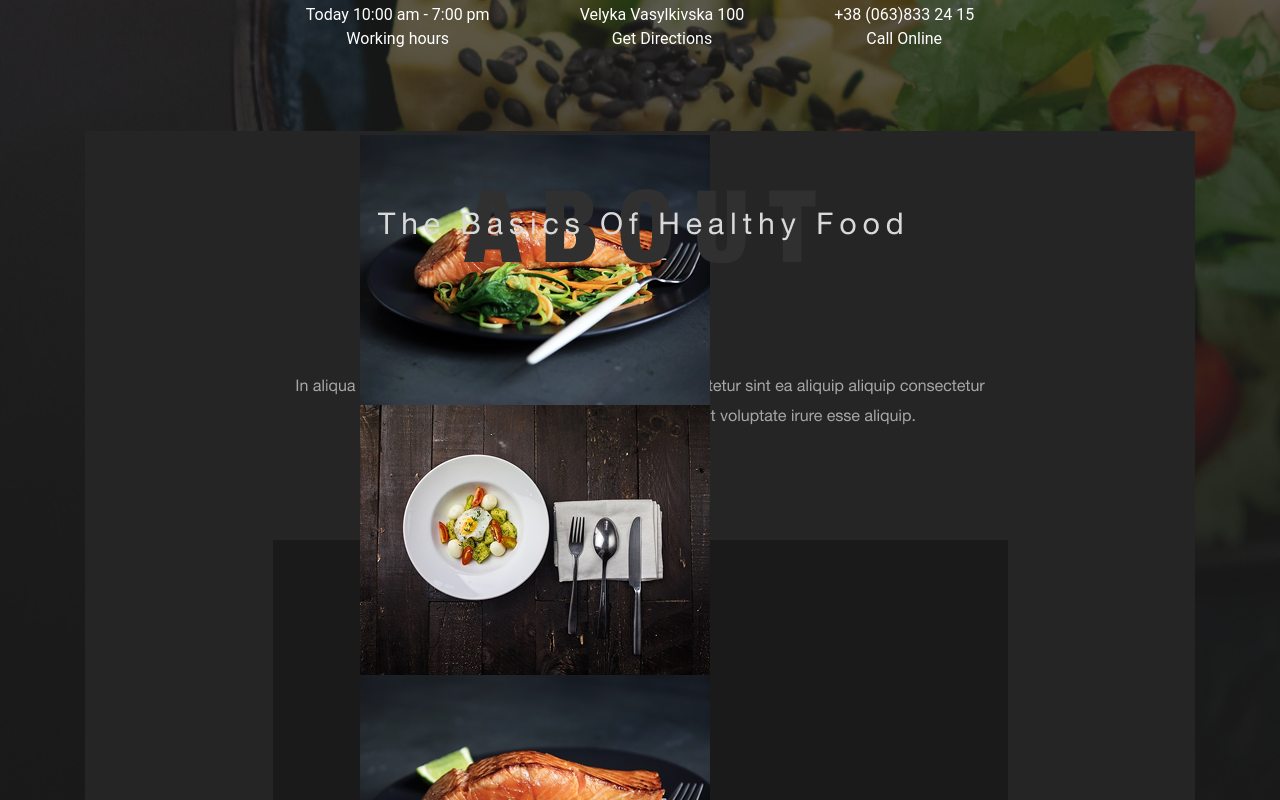
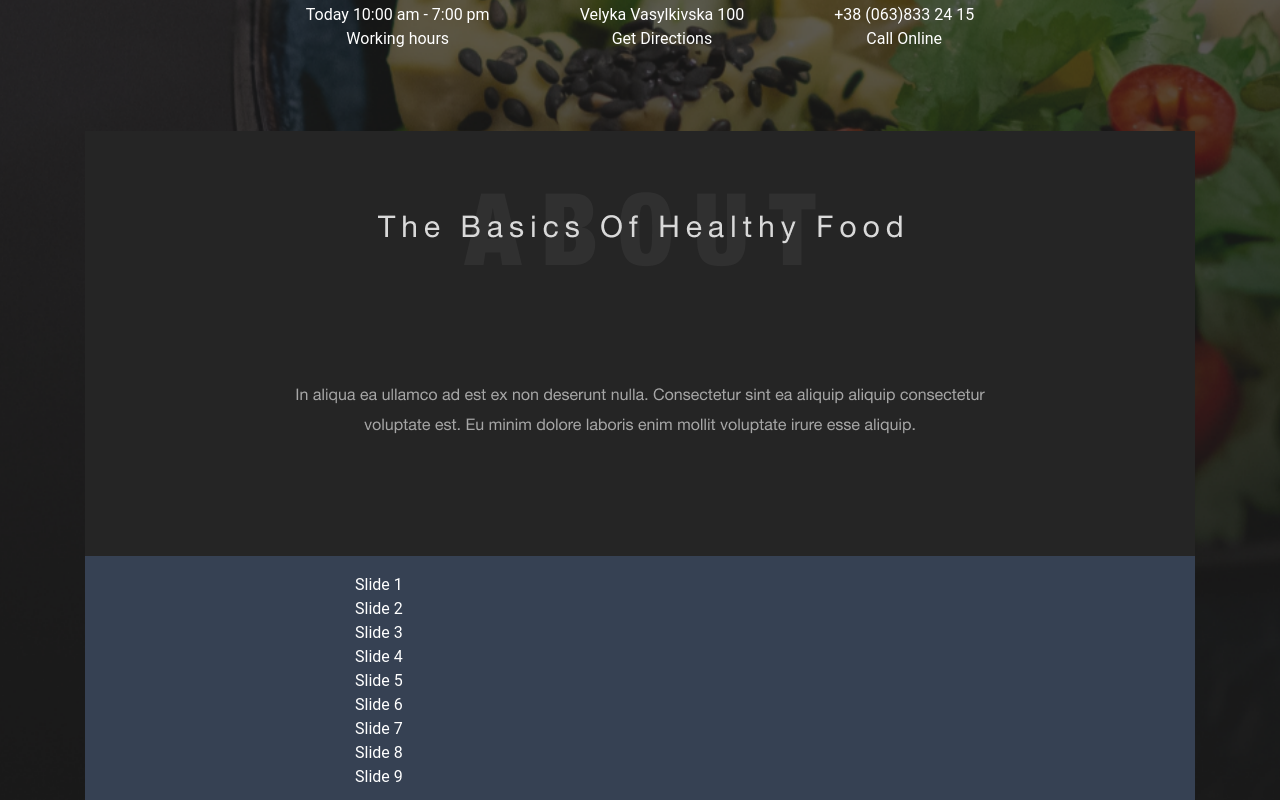
Before and after one commit to OsmanovAnar/Healty-food, a React (Vite) app: page / in a window 1280 px wide. Shown: the part 620-1420 px from the top of the page. Built offline with nearby package versions, Linux system fonts and the light colour scheme.

Commit message:
поменял свайпер на новый

```diff
--- a/src/App.tsx
+++ b/src/App.tsx
@@ -1,5 +1,5 @@
-import Header from './header/header'
-import Main from './main/sections/main'
+import Header from './header/Header'
+import Main from './main/sections/Main'
 
 const App = () => {
   return (
--- a/src/header/header.tsx
+++ b/src/header/header.tsx
@@ -1,4 +1,4 @@
-import HeaderNav from './header-nav'
+import HeaderNav from './Header-nav'
 
 const Header = () => {
   return (
--- a/src/main/sections/Swiper.tsx
+++ b/src/main/sections/Swiper.tsx
@@ -1,28 +1,33 @@
-import React, { useRef, useState } from 'react';
+import { Swiper, SwiperSlide } from 'swiper/react';
 import { Pagination } from 'swiper/modules';
-// Import Swiper React components
-import { Swiper, SwiperSlide } from 'swiper/react';
+
+
 
 
 const SwiperSection = () => {
   return (
+    <>
       <Swiper
         slidesPerView={2}
-        spaceBetween={35}
+        spaceBetween={30}
         pagination={{
           clickable: true,
         }}
         modules={[Pagination]}
-        className="mySwiper w-[735px] h-[270px] flex items-center justify-around bg-[#1A1A1A]"
+        className="mySwiper w-full h-[250px] bg-gray-700 flex justify-center items-center"
       >
-        <SwiperSlide><img className='w-full h-full' src="/eat1.png" alt="" /></SwiperSlide>
-        <SwiperSlide><img className='w-full h-full' src="/eat2.png" alt="" /></SwiperSlide>
-        <SwiperSlide><img className='w-full h-full' src="/eat1.png" alt="" /></SwiperSlide>
-        <SwiperSlide><img className='w-full h-full' src="/eat2.png" alt="" /></SwiperSlide>
+        <SwiperSlide>Slide 1</SwiperSlide>
+        <SwiperSlide>Slide 2</SwiperSlide>
+        <SwiperSlide>Slide 3</SwiperSlide>
+        <SwiperSlide>Slide 4</SwiperSlide>
+        <SwiperSlide>Slide 5</SwiperSlide>
+        <SwiperSlide>Slide 6</SwiperSlide>
+        <SwiperSlide>Slide 7</SwiperSlide>
+        <SwiperSlide>Slide 8</SwiperSlide>
+        <SwiperSlide>Slide 9</SwiperSlide>
       </Swiper>
+    </>
   )
 }
 
-
-
 export default SwiperSection
--- a/src/main/sections/main.tsx
+++ b/src/main/sections/main.tsx
@@ -1,4 +1,4 @@
-import Section1 from './section-1'
+import Section1 from './Section-1'
 import Section2 from './Section-2'
 
 const Main = () => {
```
